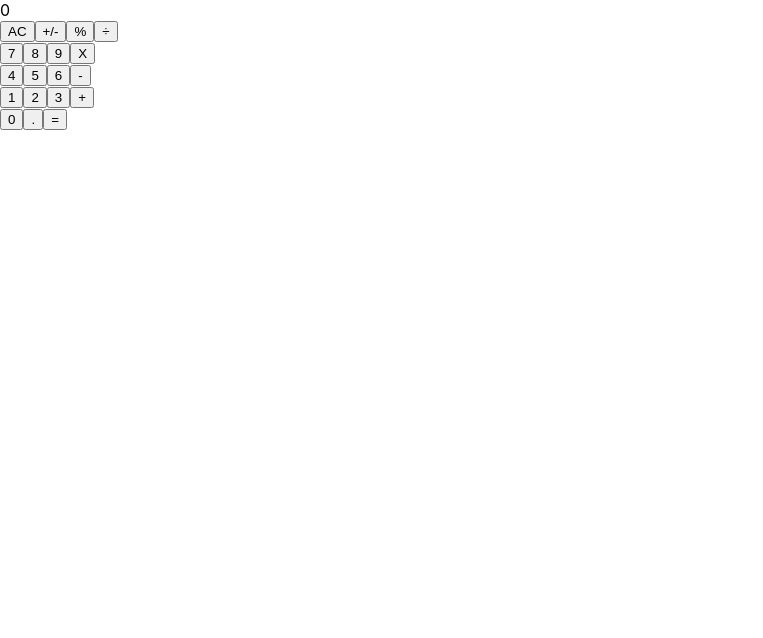
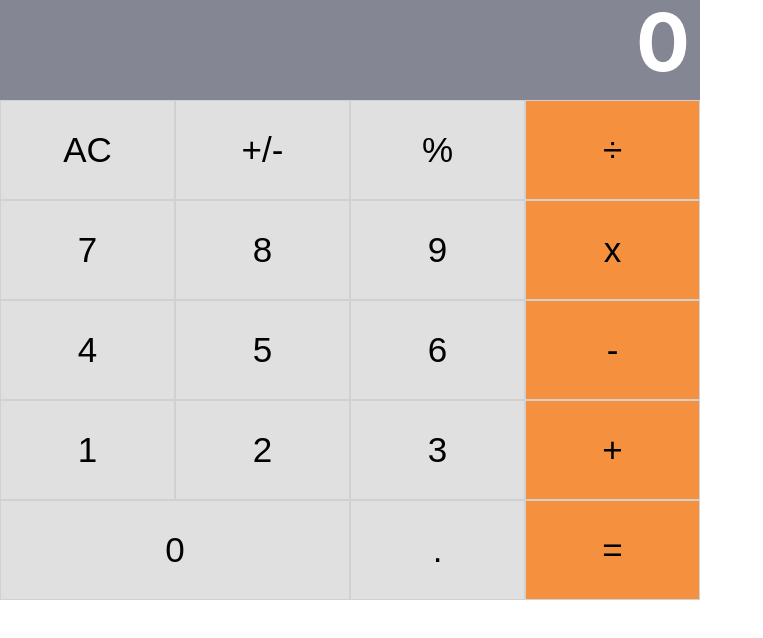
Before and after one commit to fivan18/calculator-react, a React (Create React App) app: page / in a window 1280 px wide. Shown: the top 638 px of the page, without its empty margins (0-763 px from the left). Built offline with nearby package versions, Linux system fonts and the light colour scheme.

Commit message:
add style to each component

```diff
--- a/src/components/App.js
+++ b/src/components/App.js
@@ -15,7 +15,7 @@ class App extends React.Component {
   render() {
     const { dummy } = this.state;
     return (
-      <div>
+      <div className="app d-flex">
         {dummy}
         <Display />
         <ButtonPanel />
--- a/src/components/Button.js
+++ b/src/components/Button.js
@@ -1,9 +1,17 @@
 import React from 'react';
 import PropTypes from 'prop-types';
 
-const Button = ({ value }) => (
-  <button type="button">{ value }</button>
-);
+const Button = ({ value, color, wide }) => {
+  const style = wide ? {backgroundColor: color, width: '50%'} : {backgroundColor: color};
+  return (
+    <button type="button" style={style}>{ value }</button>
+  );
+}
+
+Button.defaultProps = {
+  color: '#f5913e',
+  wide: false
+}
 
 Button.propTypes = {
   value: PropTypes.string.isRequired,
--- a/src/components/ButtonPanel.js
+++ b/src/components/ButtonPanel.js
@@ -4,15 +4,25 @@ import Button from './Button';
 const ButtonPanel = () => {
   const groups = [
     ['AC', '+/-', '%', '÷'],
-    ['7', '8', '9', 'X'],
+    ['7', '8', '9', 'x'],
     ['4', '5', '6', '-'],
     ['1', '2', '3', '+'],
     ['0', '.', '='],
   ];
+
   return (
-    <div>
+    <div className="btn-panel d-flex">
       {groups.map((group, index) => (
-        <div key={`group${index + 1}`}>{group.map(value => <Button key={value} value={value} />)}</div>
+        <div className="row" key={`group${index + 1}`}>
+          {group.map(value => {
+            if(/^([0-9]|\.|AC|\+\/-|%)$/.test(value)) {
+              return value === '0' ?
+                <Button color={'#e0e0e0'} wide={true} key={value} value={value} /> :
+                <Button color={'#e0e0e0'} key={value} value={value} /> ;
+            }
+            return <Button key={value} value={value} />;
+          })}
+        </div>
       ))}
     </div>
   );
--- a/src/components/Display.js
+++ b/src/components/Display.js
@@ -2,7 +2,11 @@ import React from 'react';
 import PropTypes from 'prop-types';
 
 const Display = ({ result }) => (
-  <div>{ result }</div>
+  <div className="display d-flex">
+    <div>
+      { result }
+    </div>
+  </div>
 );
 
 Display.propTypes = {
--- a/src/index.css
+++ b/src/index.css
@@ -1,3 +1,7 @@
+* {
+  box-sizing: border-box;
+}
+
 body {
   margin: 0;
   font-family: -apple-system, BlinkMacSystemFont, 'Segoe UI', 'Roboto', 'Oxygen',
@@ -11,3 +15,43 @@ code {
   font-family: source-code-pro, Menlo, Monaco, Consolas, 'Courier New',
     monospace;
 }
+
+.d-flex {
+  display: flex;
+}
+
+.app {
+  width: 700px;
+  flex-direction: column;
+}
+
+.display {
+  width: 100%;
+  background-color: #858693;
+  height: 100px;
+  color: white;
+  font-weight: bold;
+  padding: 10px;
+  font-size: 80px;
+  justify-content: flex-end;
+  align-items: flex-end;
+}
+
+.btn-panel {
+  flex-direction: column;
+  width: 100%;
+}
+
+.row {
+  height: 100px;
+  width: 100%;
+}
+
+button {
+  height: 100%;
+  width: 25%;
+  text-align: center;
+  color: black;
+  border: 1px solid #d1d1d1;
+  font-size: 35px;
+}
```
